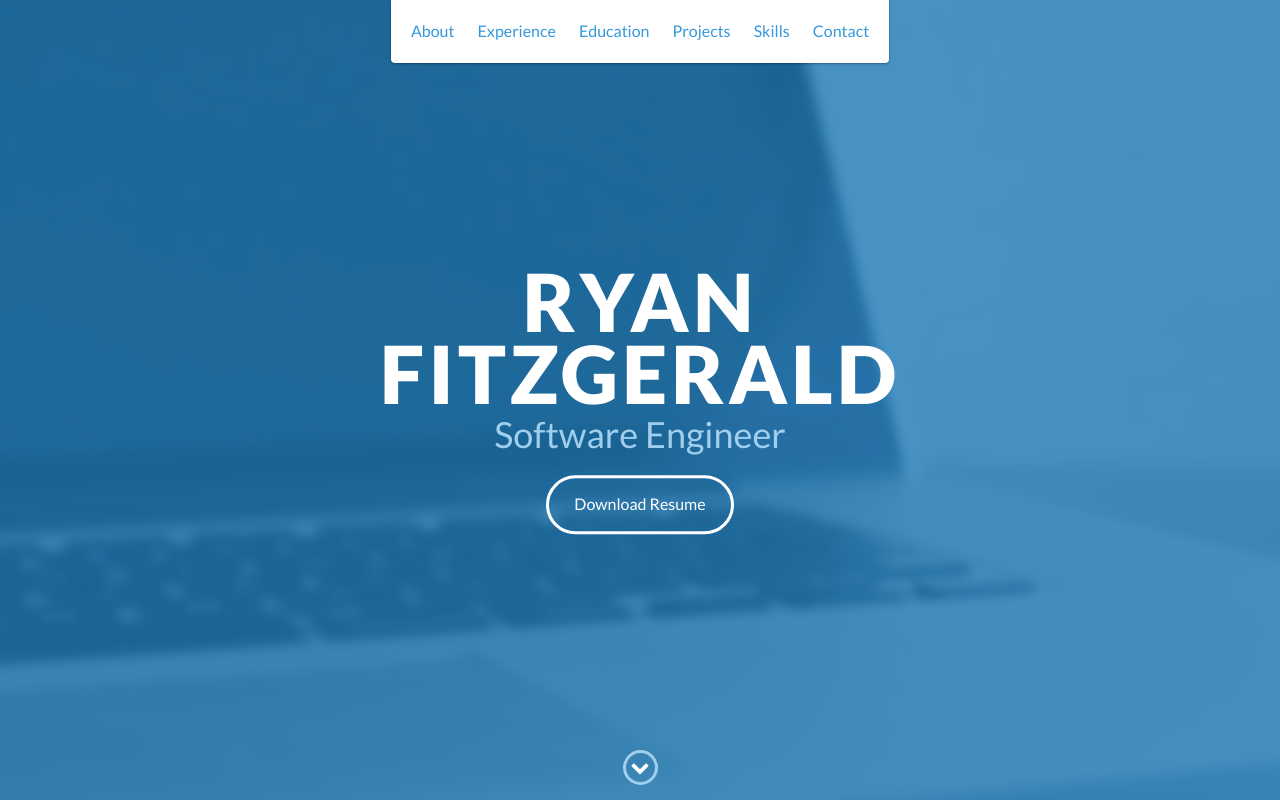
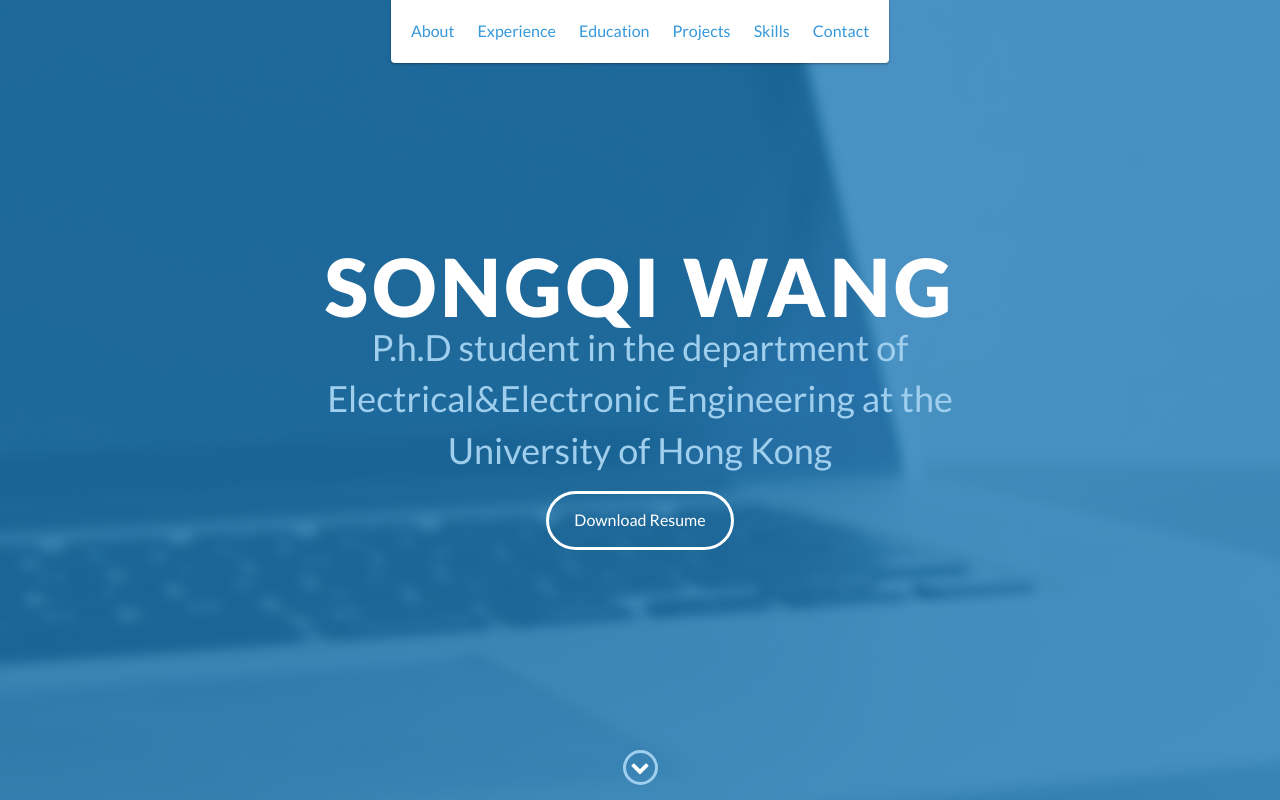
Before and after one commit to wangsongq/wangsongq.github.io, a plain HTML site: page index.html in a window 1280 px wide. Shown: the top 800 px of the page. Drawn offline with nearby package versions, Linux system fonts and the light colour scheme.

Commit message:
Update index.html

```diff
--- a/index.html
+++ b/index.html
@@ -5,7 +5,7 @@
     <meta charset="utf-8">
     <meta http-equiv="X-UA-Compatible" content="IE=edge">
     <meta name="viewport" content="width=device-width, initial-scale=1">
-    <title>My Portfolio</title>
+    <title>Songqi Wang</title>
 	<link rel="shortcut icon" href="favicon.ico" type="image/x-icon">
 	<link rel="icon" href="favicon.ico" type="image/x-icon">
     <link href="https://fonts.googleapis.com/css?family=Lato:300,400,700,900" rel="stylesheet">
@@ -48,8 +48,8 @@
 
     <div id="lead">
         <div id="lead-content">
-            <h1>Ryan Fitzgerald</h1>
-            <h2>Software Engineer</h2>
+            <h1>Songqi Wang</h1>
+            <h2>P.h.D student in the department of Electrical&Electronic Engineering at the University of Hong Kong</h2>
             <a href="#" class="btn-rounded-white">Download Resume</a>
         </div>
         <!-- End #lead-content -->
```
